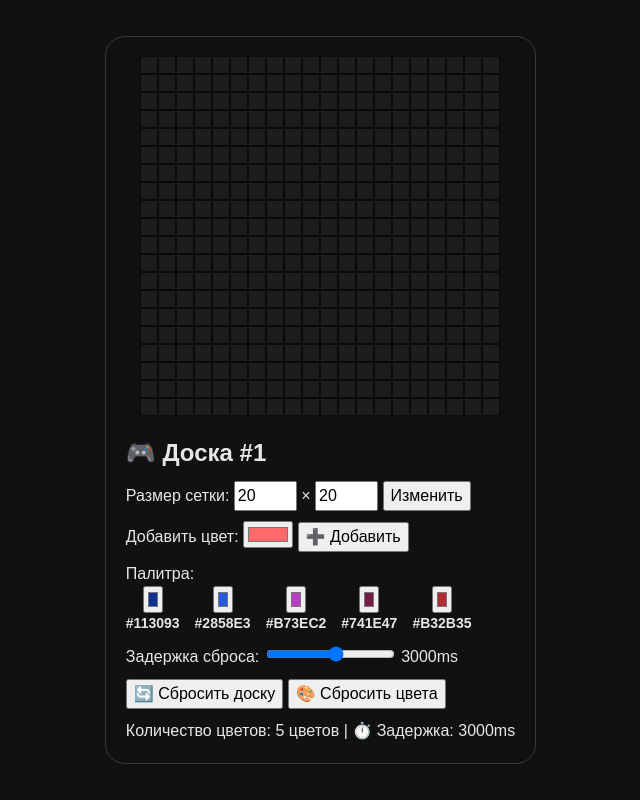
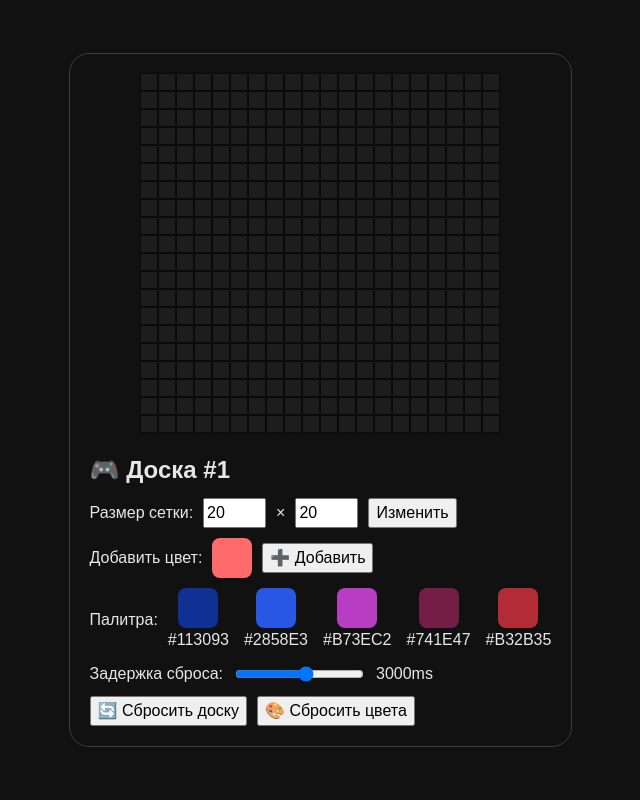
Before and after one commit to EvreiElisei/magic-squares, a plain HTML site: page index.html in a window 1280 px wide. Shown: the whole page, without its empty margins (312-952 px from the left). Drawn offline with Linux system fonts and the light colour scheme.

Commit message:
Полность рабочая версия, но написаная как попало

```diff
--- a/script.js
+++ b/script.js
@@ -22,6 +22,8 @@
 		this.selectors = selectors;
 		this.sizing = { ...sizing };
 		this.colors = [...colors];
+		this.defaultColors = [...colors];
+		this.defaultSizing = { ...sizing };
 		this.normalColor = normalColor;
 		this.resetDelay = resetDelay;
 		this.timeouts = new Map();
@@ -62,9 +64,9 @@
 
 			<div class="control-group">
 				<label>Размер сетки:</label>
-				<input type="number" class="width-input" min="1" max="30" value="${this.sizing.width}">
+				<input type="number" class="width-input" min="1" max="50" value="${this.sizing.width}">
 				<span>×</span>
-				<input type="number" class="height-input" min="1" max="30" value="${this.sizing.height}">
+				<input type="number" class="height-input" min="1" max="50" value="${this.sizing.height}">
 				<button class="resize-btn">Изменить</button>
 			</div>
 
@@ -83,7 +85,7 @@
 
 			<div class="control-group">
 				<label>Задержка сброса:</label>
-				<input type="range" class="delay-slider" min="500" max="5000" step="100" value="${this.resetDelay}">
+				<input type="range" class="delay-range" min="500" max="5000" step="100" value="${this.resetDelay}">
 				<span class="delay-value">${this.resetDelay}ms</span>
 			</div>
 
@@ -92,10 +94,7 @@
 				<button class="reset-colors-btn">🎨 Сбросить цвета</button>
 			</div>
 
-			<div class="info">
-				Количество цветов: <span class="color-count">${this.colors.length}</span> цветов |
-				⏱️ Задержка: <span class="delay-display">${this.resetDelay}</span>ms
-			</div>
+
 		`;
 		panelContainer.appendChild(this.controlPanel);
 		this.attachControlEvents();
@@ -119,12 +118,27 @@
 
 		const addColorBtn = this.controlPanel.querySelector(".add-color-btn");
 		const newColorInput = this.controlPanel.querySelector(".new-color");
+		const resetBoardBtn = this.controlPanel.querySelector(".reset-board-btn");
+		const resetColorsBtn = this.controlPanel.querySelector(".reset-colors-btn");
+		const delayRange = this.controlPanel.querySelector(".delay-range");
+		const delayValue = this.controlPanel.querySelector(".delay-value");
 
+		delayRange.addEventListener("input", (event) => {
+			const newDelay = parseInt(event.target.value);
+			delayValue.textContent = `${newDelay}ms`;
+			this.setResetDelay(newDelay);
+		});
 		addColorBtn.addEventListener("click", () => {
 			const newColor = newColorInput.value;
 			this.addColor(newColor);
 			this.updateColorList();
-			//this.updateInfo()
+		});
+
+		resetBoardBtn.addEventListener("click", () => {
+			this.resizeBoard(this.defaultSizing.width, this.defaultSizing.height);
+		});
+		resetColorsBtn.addEventListener("click", () => {
+			this.resetColors();
 		});
 	}
 
@@ -139,20 +153,36 @@
 		this.colors.forEach((color, index) => {
 			const colorItem = document.createElement("li");
 			colorItem.classList = "color-item";
-			colorItem.innerHTML = `
 
-				<input class="color-item-box" type="color" value="${color}" >
-				<h3 class="color-item-title">${color}</h3>
-			`;
+			const input = document.createElement("input");
+			input.classList = "color-item-box";
+			input.type = "color";
+			input.value = color;
+			input.id = `color-input-${index}`;
 
+			const label = document.createElement("label");
+			label.classList = "color-item-label";
+			label.textContent = color;
+			label.for = `color-iput-${index}`;
+
+			input.addEventListener("change", (event) => {
+				this.colors[index] = event.target.value;
+				label.textContent = event.target.value;
+			});
+
+			colorItem.addEventListener("dblclick", (event) => {
+				if (this.colors.length > 1) {
+					this.colors.splice(index, 1);
+					this.updateColorList();
+				} else {
+					alert("Нельзя удалить последний цвет!");
+				}
+			});
+
+			colorItem.appendChild(input);
+			colorItem.appendChild(label);
 			colorList.appendChild(colorItem);
 		});
-		//const colorItems = document.querySelectorAll(".color-item-box");
-		//colorItems.forEach((item, index) => {
-		//	item.addEventListener("input", (event) => {
-		//		console.log(event.target.value);
-		//	});
-		//});
 	}
 
 	getRandomColorFromArray() {
@@ -219,15 +249,6 @@
 		this.timeouts.clear();
 	}
 
-	resetBoard() {
-		// ??????
-		this.clearAllTimers();
-
-		this.squares.forEach((square) => {
-			this.getNormalColor(square);
-		});
-	}
-
 	resizeBoard(newWidth, newHeight) {
 		// сделать использование через интерфейс
 		this.sizing.width = newWidth;
@@ -255,6 +276,12 @@
 	setResetDelay(delay) {
 		this.resetDelay = delay;
 	}
+
+	resetColors() {
+		this.colors = [...this.defaultColors];
+		console.log(this.defaultColors);
+		this.updateColorList();
+	}
 }
 
 const board = new ColorBoard(1, selectors, sizing, colors, normalColor, boxShadowColor, resetDelay);
--- a/styles.css
+++ b/styles.css
@@ -230,6 +230,11 @@
 	flex-direction: column;
 	gap: 10px;
 }
+.control-group {
+	display: flex;
+	align-items: center;
+	gap: 10px;
+}
 .color-list {
 	display: flex;
 	gap: 15px;
@@ -241,7 +246,20 @@
 	align-items: center;
 	justify-content: center;
 }
-.color-item-box {
-	width: 20px;
-	aspect-ratio: 1/1;
+
+input[type="color"] {
+	width: 40px;
+	height: 40px;
+	border-radius: 8px;
+	appearance: none;
+	-webkit-appearance: none;
+	-moz-appearance: none;
+	padding: 0;
+	border: none;
 }
+input[type="color"]::-webkit-color-swatch-wrapper {
+	padding: 0;
+}
+input[type="color"]::-webkit-color-swatch {
+	border: none;
+}
```
